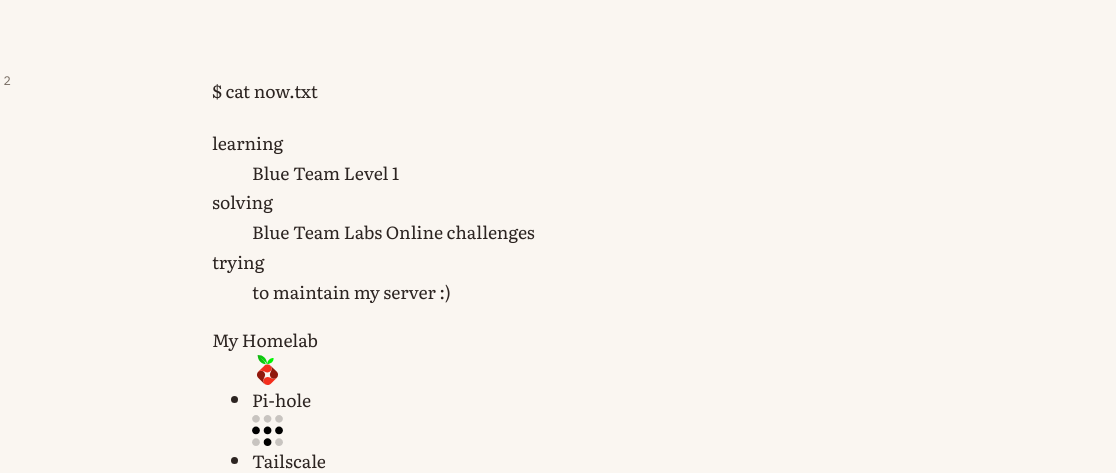
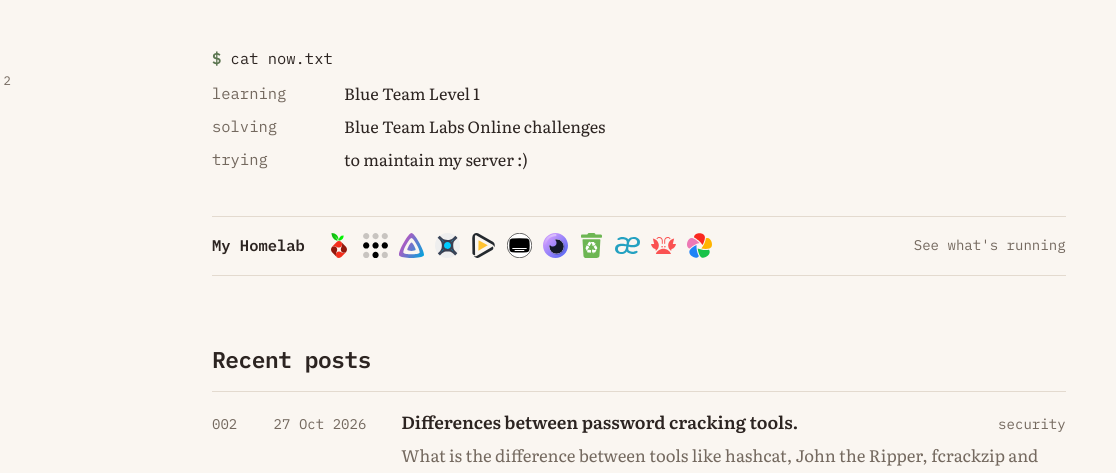
Before and after one commit to ts0m1s/portfolio, an Astro site: page / in a window 1280 px wide. Shown: the part 316-789 px from the top of the page, 164-1280 px from the left. Built offline with nearby package versions, Linux system fonts and the light colour scheme; Astro itself is replaced by a stand-in of ours; no server answers.

Commit message:
Polish styles: tighter sidebar hover areas, calmer hovers, homelab card layout, home page sections

```diff
--- a/src/styles/global.css
+++ b/src/styles/global.css
@@ -243,6 +243,7 @@ html.menu-open {
   }
 
   .sidebar .site-name {
+    align-self: flex-start; /* hover area fits the name, not the whole sidebar */
     padding-bottom: 0.75rem;
   }
 
@@ -320,7 +321,8 @@ html.menu-open {
 }
 
 .tree a {
-  display: flex;
+  /* Only as wide as its text, so the hover doesn't start out in the empty space. */
+  display: inline-flex;
   align-items: baseline;
   padding-block: 0.12rem;
   color: var(--ink);
@@ -330,11 +332,6 @@ html.menu-open {
 
 .tree a:hover {
   color: var(--accent);
-}
-
-.tree a:hover .tree__name {
-  text-decoration: underline;
-  text-underline-offset: 0.2em;
 }
 
 .tree a[aria-current='page'] {
@@ -472,15 +469,12 @@ html.intro .sidebar__foot {
 .icons svg {
   width: 1.3rem;
   height: 1.3rem;
-  transition:
-    color 0.18s ease,
-    transform 0.18s ease;
+  transition: color 0.15s ease;
 }
 
 .icons a:hover svg,
 .icons a:focus-visible svg {
   color: var(--brand);
-  transform: scale(1.12);
 }
 
 .icons--labels {
@@ -706,6 +700,8 @@ html.intro .rope--desktop:not(.rope--arrived) .rope__pull {
 }
 
 .mobile-menu .tree a {
+  /* Full-width rows are easier to tap on a phone. */
+  display: flex;
   padding-block: 0.4rem;
 }
 
@@ -754,7 +750,142 @@ table {
 /* ---------- Home ---------- */
 
 .intro {
-  margin-bottom: 4.5rem;
+  margin-bottom: 2.75rem;
+}
+
+/* ---------- Home: "now" block and homelab strip ---------- */
+
+.now {
+  margin-bottom: 2.25rem;
+  font-family: var(--mono);
+  font-size: 0.88rem;
+}
+
+.now__cmd {
+  margin: 0 0 0.35rem;
+  color: var(--ink);
+}
+
+/* The cursor that follows the command while it's being typed. */
+.term__typed.is-typing::after {
+  content: '';
+  display: inline-block;
+  width: 0.5em;
+  height: 1.05em;
+  margin-left: 1px;
+  vertical-align: -0.18em;
+  background: var(--phosphor);
+}
+
+/* Before the session plays, its lines are hidden (still taking up their space, so nothing
+   jumps). If the script never runs, they appear on their own after a moment. */
+html.term .term [data-step] {
+  visibility: hidden;
+  animation: term-fallback 0s 5s forwards;
+}
+
+html.term .term [data-step].is-shown {
+  visibility: visible;
+  animation: none;
+}
+
+@keyframes term-fallback {
+  to {
+    visibility: visible;
+  }
+}
+
+
+
+.now__sign {
+  color: var(--phosphor);
+  font-weight: 600;
+}
+
+.now__list {
+  margin: 0;
+}
+
+.now__row {
+  display: grid;
+  grid-template-columns: 6.5rem minmax(0, 1fr);
+  column-gap: 1rem;
+  padding: 0.15rem 0;
+}
+
+.now__row dt {
+  color: var(--muted);
+}
+
+.now__row dd {
+  margin: 0;
+  color: var(--ink);
+  font-family: var(--serif);
+  font-size: 1.05em;
+}
+
+.lab-strip {
+  display: flex;
+  flex-wrap: wrap;
+  align-items: center;
+  gap: 0.75rem 1.25rem;
+  margin-bottom: 4rem;
+  padding: 0.9rem 0;
+  border-block: 1px solid var(--rule);
+}
+
+.lab-strip__label {
+  color: var(--ink);
+  font-family: var(--mono);
+  font-size: 0.88rem;
+  font-weight: 600;
+}
+
+.lab-strip__icons {
+  display: flex;
+  flex-wrap: wrap;
+  gap: 0.65rem;
+  list-style: none;
+  margin: 0;
+  padding: 0;
+}
+
+.lab-strip__icons .service__icon,
+.lab-strip__icons .service__icon img {
+  width: 1.4rem;
+  height: 1.4rem;
+}
+
+.lab-strip__link {
+  margin-left: auto;
+  color: var(--muted);
+  font-family: var(--mono);
+  font-size: 0.8rem;
+  text-decoration: none;
+}
+
+.lab-strip__link:hover,
+.lab-strip__link:focus-visible {
+  color: var(--accent);
+}
+
+.visually-hidden {
+  position: absolute;
+  width: 1px;
+  height: 1px;
+  overflow: hidden;
+  clip-path: inset(50%);
+  white-space: nowrap;
+}
+
+@media (max-width: 600px) {
+  .now__row {
+    grid-template-columns: 5.5rem minmax(0, 1fr);
+  }
+
+  .lab-strip__link {
+    margin-left: 0;
+  }
 }
 
 .display {
@@ -816,7 +947,6 @@ table {
 
 .log__title:hover {
   color: var(--accent);
-  text-decoration: underline;
 }
 
 .log__desc {
@@ -927,7 +1057,6 @@ table {
 
 .path a:hover {
   color: var(--accent);
-  text-decoration: underline;
 }
 
 .path__sep {
@@ -1220,7 +1349,6 @@ pre[data-language='text']::before {
 
 .post-nav a:hover span {
   color: var(--accent);
-  text-decoration: underline;
 }
 
 .post-nav__newer {
@@ -1261,6 +1389,25 @@ pre[data-language='text']::before {
   height: 1.75rem;
 }
 
+/* Icons come in different proportions; each one fits the same square, so every title lines up. */
+.service__icon img {
+  object-fit: contain;
+}
+
+.service__icon svg {
+  width: 100%;
+  height: 100%;
+  color: var(--ink);
+}
+
+.service__head {
+  min-height: 1.75rem;
+}
+
+.service__head h3 {
+  line-height: 1.25;
+}
+
 /* Icons with a light version swap to it in dark mode. */
 .service__icon--themed .service__icon-dark,
 :root[data-theme='dark'] .service__icon--themed .service__icon-light {
@@ -1271,50 +1418,152 @@ pre[data-language='text']::before {
   display: block;
 }
 
-.card-link:hover .service__icon {
-  transform: scale(1.06);
-}
-
-.service__icon {
-  transition: transform 0.2s ease;
-}
-
-/* Clickable "What's running" cards. */
-.cards li:has(.card-link) {
+
+/* Homelab cards come in pairs that fill the row, so they line up with full-width cards like Server. */
+/* Two classes, so it beats the general .cards columns further down whatever the order. */
+@media (min-width: 640px) {
+  .cards.cards--pairs {
+    grid-template-columns: repeat(2, minmax(0, 1fr));
+  }
+}
+
+/* A card with sections of apps inside (like Server) takes a whole row. */
+.cards .cards__wide {
+  grid-column: 1 / -1;
+}
+
+.group + .group {
+  margin-top: 1.4rem;
+  padding-top: 1.2rem;
+  border-top: 1px solid var(--rule);
+}
+
+.group:first-child {
+  margin-top: 1.1rem;
+}
+
+.group__name {
+  margin: 0 0 0.9rem;
+  color: var(--ink);
+  font-family: var(--mono);
+  font-size: 0.92rem;
+  font-weight: 600;
+  letter-spacing: 0;
+}
+
+.apps {
+  display: grid;
+  grid-template-columns: repeat(auto-fill, minmax(11.5rem, 1fr));
+  gap: 1rem 2rem;
+  list-style: none;
+  margin: 0;
   padding: 0;
 }
 
-.card-link {
+/* Each app is a compact link to its own website. */
+.app {
+  display: grid;
+  grid-template-columns: auto 1fr;
+  column-gap: 0.7rem;
+  align-items: center;
+  color: inherit;
+  text-decoration: none;
+}
+
+.app .service__icon {
+  grid-row: span 2;
+}
+
+a.app:hover .app__name {
+  color: var(--accent);
+}
+
+/* ---------- External link arrow ----------
+   The same arrow on every link that opens another site: muted, the accent colour on hover. */
+
+.ext-icon {
+  display: inline-block;
+  flex: none;
+  width: 0.85em;
+  height: 0.85em;
+  vertical-align: -0.05em;
+  color: var(--muted);
+  transition:
+    color 0.15s ease,
+    transform 0.15s ease;
+}
+
+a:hover > .ext-icon,
+a:focus-visible > .ext-icon,
+a:hover .app__name .ext-icon,
+a:focus-visible .app__name .ext-icon {
+  color: var(--accent);
+  transform: translate(1px, -1px);
+}
+
+.app__name .ext-icon {
+  margin-left: 0.3em;
+}
+
+.button .ext-icon {
+  margin-left: 0.45em;
+  color: inherit;
+}
+
+.app__name {
+  color: var(--ink);
+  font-size: 0.95rem;
+  font-weight: 600;
+  line-height: 1.25;
+}
+
+.app__role {
+  color: var(--muted);
+  font-size: 0.85rem;
+  line-height: 1.3;
+}
+
+/* ---------- Card links ----------
+   A card's links sit together on its bottom row: the guide and the tool's own website.
+   Only the links themselves are clickable and react on hover; the card around them doesn't. */
+
+.cards > li {
+  position: relative;
   display: flex;
   flex-direction: column;
-  height: 100%;
-  padding: 1.1rem 1.2rem;
-  border-radius: inherit;
-  color: inherit;
-  text-decoration: none;
-  transition: border-color 0.15s;
-}
-
-.cards li:has(.card-link:hover) {
-  border-color: var(--accent);
-}
-
-.card-link__cue {
+}
+
+
+.card-actions {
+  display: flex;
+  flex-wrap: wrap;
+  align-items: center;
+  gap: 0.4rem 1.4rem;
   margin-top: auto;
   padding-top: 0.9rem;
-  color: var(--muted);
   font-family: var(--mono);
   font-size: 0.8rem;
 }
 
-.card-link:hover .card-link__cue,
-.card-link:hover h3 {
+.card-action {
+  display: inline-flex;
+  align-items: center;
+  gap: 0.4em;
+  color: var(--muted);
+  text-decoration: none;
+}
+
+.card-action:hover,
+.card-action:focus-visible {
   color: var(--accent);
 }
 
-.card-link:hover .card-link__cue {
-  text-decoration: underline;
-  text-underline-offset: 0.2em;
+
+
+.globe-icon {
+  flex: none;
+  width: 1em;
+  height: 1em;
 }
 
 .source-note {
@@ -1379,19 +1628,19 @@ pre[data-language='text']::before {
   padding: 0;
 }
 
-.cards li {
+.cards > li {
   padding: 1.1rem 1.2rem;
   border: 1px solid var(--rule);
   border-radius: 10px;
 }
 
-.cards h3 {
+.cards > li h3 {
   margin: 0 0 0.4rem;
   font-size: 1rem;
   font-weight: 600;
 }
 
-.cards p {
+.cards > li > p {
   margin: 0;
   color: var(--muted);
   font-size: 0.95em;
@@ -1436,7 +1685,7 @@ pre[data-language='text']::before {
   font-weight: 600;
 }
 
-.timeline__what span {
+.timeline__place {
   font-weight: 400;
 }
 
```
